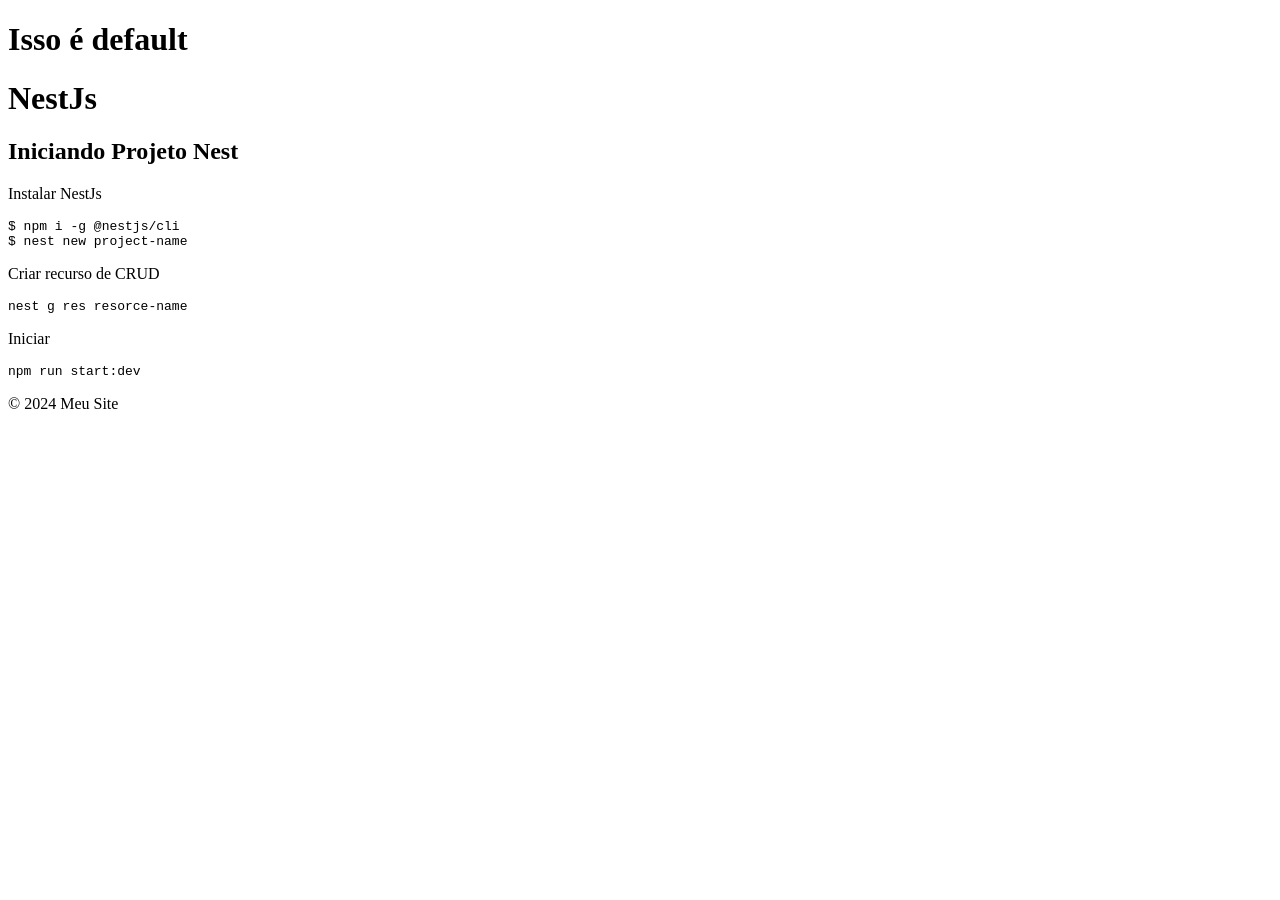
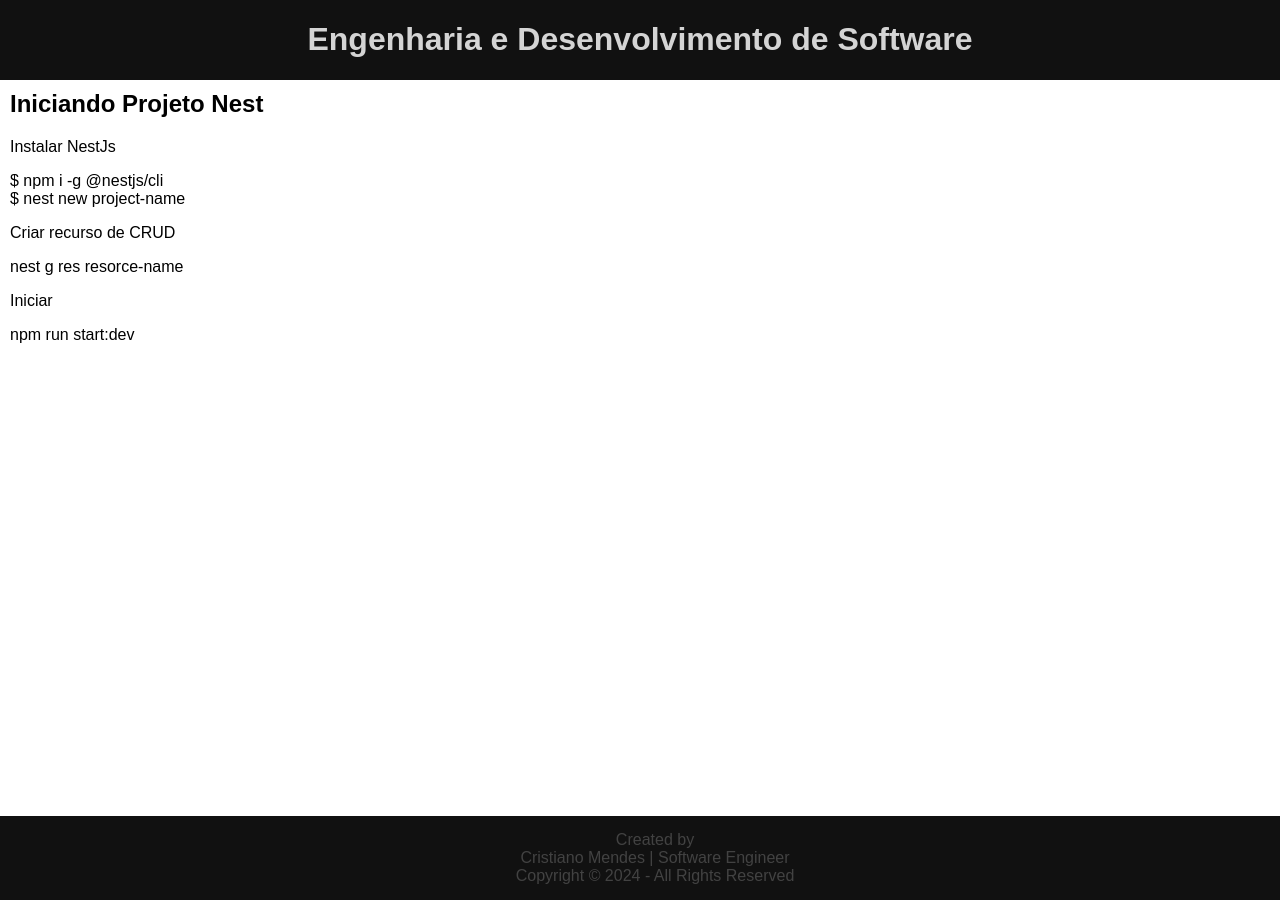
Before and after one commit to CristianoMends/eng-de-software, a Jekyll site: the page built from NestJs/main.md, in a window 1280 px wide. Built offline with Jekyll 4.4.1, drawn with Linux system fonts in a browser that asks for light colours; our own code applies the rules of GitHub Pages for plain Markdown files.

Commit message:
update default.html

```diff
--- a/_layouts/default.html
+++ b/_layouts/default.html
@@ -5,19 +5,24 @@
     <meta name="viewport" content="width=device-width, initial-scale=1.0">
     <title>{% if page.title %}{{ page.title }} - {% endif %}Meu Site</title>
     <link rel="stylesheet" href="{{ site.baseurl }}/assets/css/styles.css">
+    <link rel="stylesheet" href="../assets/css/styles.css">
 </head>
 <body>
     <header>
-        <h1>Isso é default</h1>
+        <h1>Engenharia e Desenvolvimento de Software</h1>
         <nav>
-            <!-- Navegação -->
         </nav>
     </header>
     <main>
         {{ content }}
     </main>
-    <footer>
-        <p>&copy; 2024 Meu Site</p>
+    <footer class="footer">
+        </div>
+        <div class="dev-container">
+            <div>Created by</div>
+            <div>Cristiano Mendes | Software Engineer</div>
+            <div>Copyright &copy; 2024 - All Rights Reserved</div>
+        </div>
     </footer>
     <script src="{{ site.baseurl }}/assets/js/script.js"></script>
 </body>
--- /dev/null
+++ b/assets/css/styles.css
@@ -0,0 +1,43 @@
+body{
+    padding: 0;
+    margin: 0;
+}
+main{
+    padding: 10px;
+}
+*{
+    font-family: Arial, Helvetica, sans-serif;
+}
+h1{
+    text-align: center;
+}
+header{
+    background-color: #111;
+    position: fixed;
+    width: 100%;
+    top: 0;
+    color: #d4d4d4;
+}
+
+footer {
+    position: fixed;
+    bottom: 0;
+    height: max-content;
+    background-color: #111;
+    color: #d4d4d4;
+    display: flex;
+    flex-direction: column;
+    gap: 10px;
+    width: 100%;
+    padding: 15px;
+  }
+  footer div{
+    opacity: 0.5;
+  }
+  .dev-container {
+    text-align: center;
+  }
+  @media (max-width: 599px) {
+
+
+  }
```
Also changed, not shown: readme.md (added).
